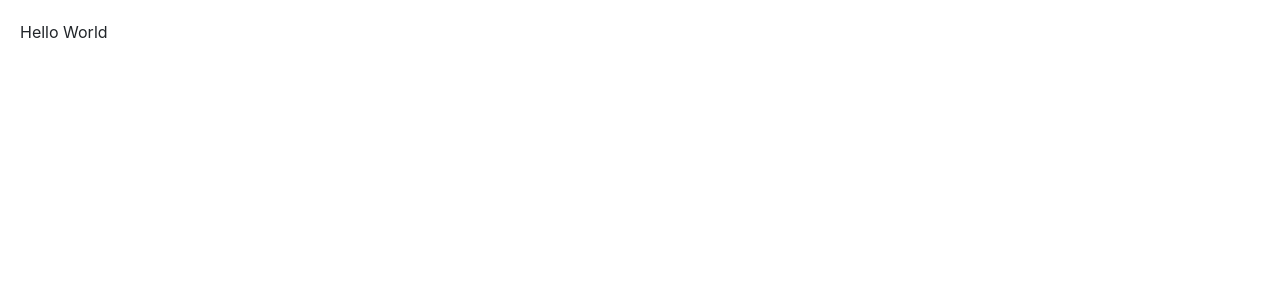
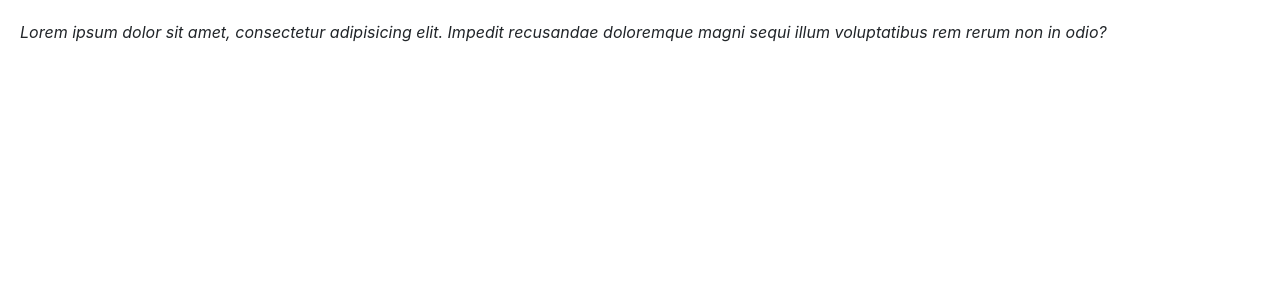
Before and after one commit to GaryGolf/react-components, a React app: page / in a window 1280 px wide. Shown: the top 300 px of the page. Built offline with nearby package versions, Linux system fonts and the light colour scheme.

Commit message:
create paragraph component

```diff
--- a/src/components/demo.tsx
+++ b/src/components/demo.tsx
@@ -1,4 +1,6 @@
 import * as React from 'react'
+
+import Paragraph from './paragraph/paragpaph'
 
 interface Props {}
 interface State {}
@@ -13,7 +15,9 @@ export default class Demo extends React.Component<Props, State> {
     render(){
         return (
             <div style={{margin:'20px'}}>
-              <span>Hello World</span>
+              <Paragraph deadLine={1000}>
+                  Lorem ipsum dolor sit amet, consectetur adipisicing elit. Impedit recusandae doloremque magni sequi illum voluptatibus rem rerum non in odio?
+              </Paragraph>
             </div>
         )
     }
--- /dev/null
+++ b/src/components/paragraph/character.tsx
@@ -0,0 +1,50 @@
+import * as React from 'react'
+
+interface Props {
+    children: string
+    deadLine: number
+}
+interface State {
+    char: string
+    done: boolean
+}
+
+export default class Character extends React.Component <Props, State> {
+    private counter: number
+    static palette = '!@#$%^&*_+~±§?><.,..*;::±±'.split('')
+    private length: number
+    private startTime: number
+    constructor(props:Props){
+        super(props)
+        this.counter = 3
+        this.length = Character.palette.length
+        this.startTime = new Date().getTime()
+        this.state = {
+            char: this.getChar(),
+            done: false
+        }
+        // console.log(this.startTime)
+        window.setTimeout(()=>this.decode(),10)
+    }
+    componentDidUpdate(){
+        const delay = 100 + Math.ceil(Math.random()*100)
+        if(new Date().getTime()>this.props.deadLine && !this.state.done) this.setState({done: true})
+        else window.setTimeout(()=>this.decode(),delay)
+    }
+    getChar(){
+        const done = this.state && this.state.done
+        const idx = Math.ceil(Math.random()*this.length)
+        return !done ? Character.palette[idx]:this.props.children
+    }
+    decode(){
+        const char = this.getChar()
+        this.setState({char})
+    }
+    render(){
+        const {children, deadLine} = this.props
+
+        return (
+            <i>{this.state.char}</i>
+        )
+    }
+}
--- /dev/null
+++ b/src/components/paragraph/paragpaph.tsx
@@ -0,0 +1,33 @@
+import * as React from 'react'
+
+import Character from './character'
+interface Props {
+    className?: string
+    children?: string
+    deadLine?: number
+}
+interface State {}
+
+export default class Paragraph extends React.Component <Props, State> {
+    constructor(props:Props){
+        super(props)
+    }
+    componentDidMount(){
+
+    }
+    render(){
+        const {className, deadLine, children} = this.props
+        const time = new Date().getTime() + deadLine
+        const chars = children.split('').map((char,idx)=>(
+            <Character key={idx}
+                deadLine={time}>
+                {char}
+            </Character>
+        ))
+        return (
+            <p className={className}>
+                {chars}
+            </p>
+        )
+    }
+}
```
Also changed, not shown: src/components/paragraph/index.ts (added).
